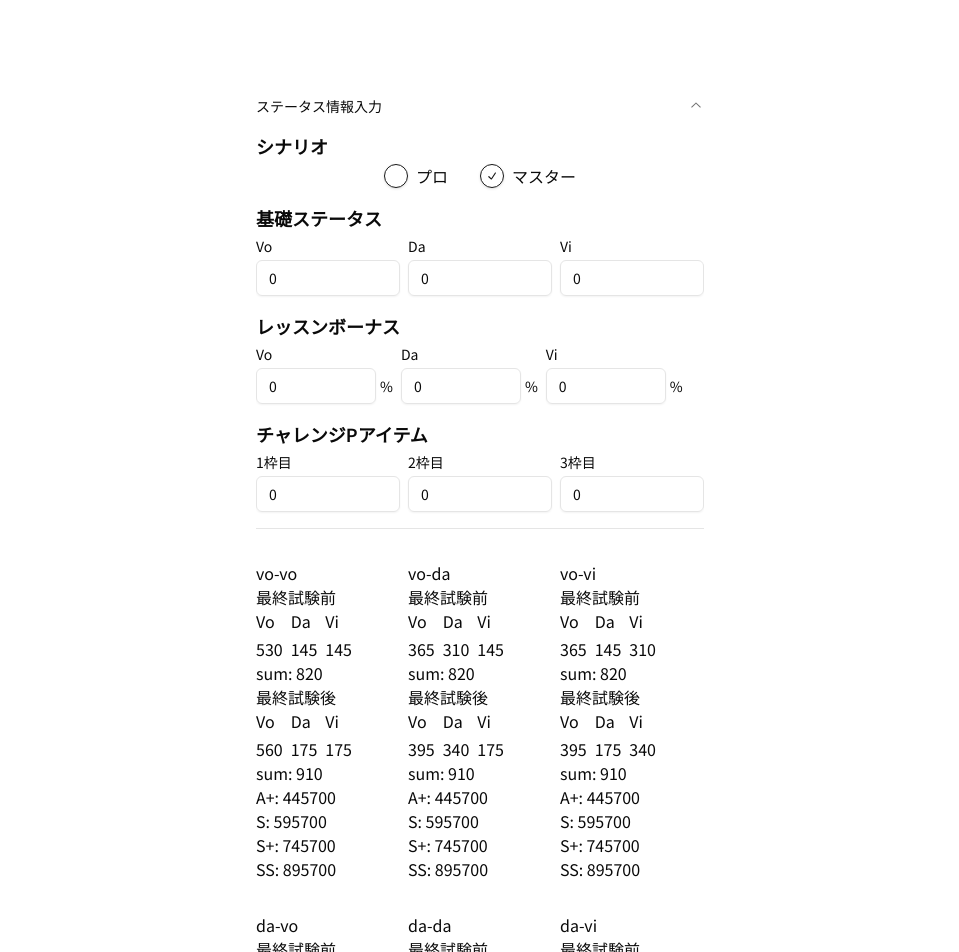
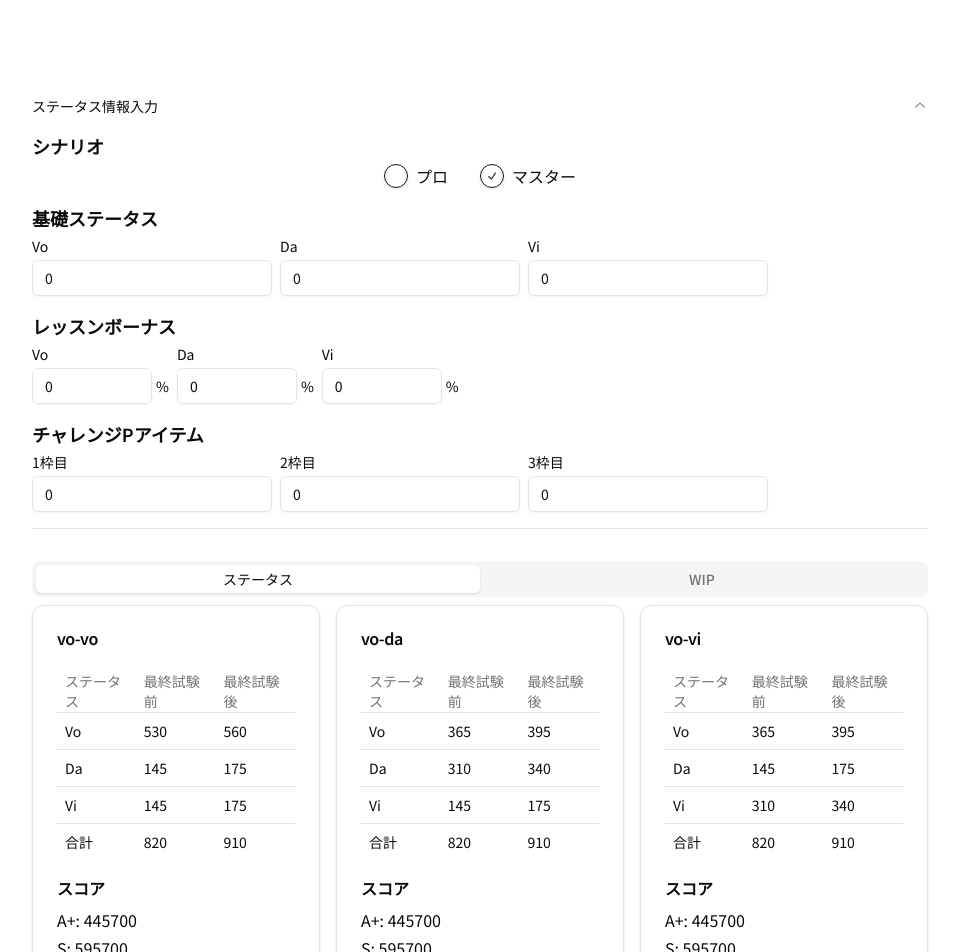
Before and after one commit to ttNKss/galkulator, a Next.js app: page / in a window 1280 px wide. Shown: the top 952 px of the page, without its empty margins (160-1119 px from the left). Built offline with nearby package versions, Linux system fonts and the light colour scheme.

Commit message:
タブ設定

```diff
--- a/package.json
+++ b/package.json
@@ -15,6 +15,7 @@
     "@radix-ui/react-label": "^2.1.0",
     "@radix-ui/react-radio-group": "^1.2.1",
     "@radix-ui/react-slot": "^1.1.0",
+    "@radix-ui/react-tabs": "^1.1.1",
     "class-variance-authority": "^0.7.0",
     "clsx": "^2.1.1",
     "lucide-react": "^0.452.0",
--- a/src/app/page.tsx
+++ b/src/app/page.tsx
@@ -7,9 +7,19 @@ import {
   AccordionItem,
   AccordionTrigger
 } from '@/components/ui/accordion'
+import { Card, CardContent, CardHeader, CardTitle } from '@/components/ui/card'
 import { Input } from '@/components/ui/input'
 import { Label } from '@/components/ui/label'
 import { RadioGroup, RadioGroupItem } from '@/components/ui/radio-group'
+import {
+  Table,
+  TableBody,
+  TableCell,
+  TableHead,
+  TableHeader,
+  TableRow
+} from '@/components/ui/table'
+import { Tabs, TabsContent, TabsList, TabsTrigger } from '@/components/ui/tabs'
 import {
   type Challenge,
   type Params,
@@ -70,8 +80,8 @@ export default function Home() {
   }
 
   return (
-    <div className='grid items-center justify-items-center min-h-screen p-8 pb-20 sm:p-20 font-[family-name:var(--font-geist-sans)]'>
-      <main className='flex flex-col gap-8 row-start-2 items-center sm:items-start w-full max-w-md'>
+    <div className='grid justify-items-center p-8 pb-20 sm:p-20 font-[family-name:var(--font-geist-sans)]'>
+      <main className='flex flex-col gap-8 row-start-2 items-center sm:items-start w-full max-w-4xl'>
         <Accordion
           type='single'
           collapsible
@@ -263,9 +273,15 @@ export default function Home() {
             </AccordionContent>
           </AccordionItem>
         </Accordion>
-        {paramKeys.map(v1 => (
-          <div className='flex flex-grow gap-2 w-full'>
-            {paramKeys.map(v2 => {
+        <Tabs defaultValue='stats' className='w-full'>
+          <TabsList className='grid w-full grid-cols-2'>
+            <TabsTrigger value='stats'>ステータス</TabsTrigger>
+            <TabsTrigger value='wip'>WIP</TabsTrigger>
+          </TabsList>
+          <TabsContent value='stats'>
+            <div className='grid grid-cols-1 md:grid-cols-3 gap-4 w-full'>
+              {paramKeys.map(v1 =>
+                paramKeys.map(v2 => {
                   const lesson = {
                     stat: v1,
                     isSP: true,
@@ -304,52 +320,67 @@ export default function Home() {
                     vi_result: Math.min(statLimit[scenario].vi, vi + 30)
                   }
                   return (
-                <>
-                  <div className='w-full'>
-                    {`${v1}-${v2}`}
-                    <div>最終試験前</div>
-                    <div className='flex gap-2'>
-                      <div className='flex flex-col gap-1'>
-                        <span>Vo</span>
-                        <span>{vo}</span>
+                    <Card key={`${v1}-${v2}`}>
+                      <CardHeader>
+                        <CardTitle>{`${v1}-${v2}`}</CardTitle>
+                      </CardHeader>
+                      <CardContent>
+                        <Table>
+                          <TableHeader>
+                            <TableRow>
+                              <TableHead>ステータス</TableHead>
+                              <TableHead>最終試験前</TableHead>
+                              <TableHead>最終試験後</TableHead>
+                            </TableRow>
+                          </TableHeader>
+                          <TableBody>
+                            <TableRow>
+                              <TableCell>Vo</TableCell>
+                              <TableCell>{vo}</TableCell>
+                              <TableCell>{vo_result}</TableCell>
+                            </TableRow>
+                            <TableRow>
+                              <TableCell>Da</TableCell>
+                              <TableCell>{da}</TableCell>
+                              <TableCell>{da_result}</TableCell>
+                            </TableRow>
+                            <TableRow>
+                              <TableCell>Vi</TableCell>
+                              <TableCell>{vi}</TableCell>
+                              <TableCell>{vi_result}</TableCell>
+                            </TableRow>
+                            <TableRow>
+                              <TableCell>合計</TableCell>
+                              <TableCell>{vo + da + vi}</TableCell>
+                              <TableCell>
+                                {vo_result + da_result + vi_result}
+                              </TableCell>
+                            </TableRow>
+                          </TableBody>
+                        </Table>
+                        <div className='mt-4'>
+                          <h4 className='font-semibold mb-2'>スコア</h4>
+                          <ul className='space-y-1'>
+                            {rankKeys.map(r => (
+                              <li key={r}>
+                                {r}: {score(r, vo_result, da_result, vi_result)}
+                              </li>
+                            ))}
+                          </ul>
                         </div>
-                      <div className='flex flex-col gap-1'>
-                        <span>Da</span>
-                        <span>{da}</span>
+                      </CardContent>
+                    </Card>
+                  )
+                })
+              )}
             </div>
-                      <div className='flex flex-col gap-1'>
-                        <span>Vi</span>
-                        <span>{vi}</span>
+          </TabsContent>
+          <TabsContent value='wip'>
+            <div className='grid grid-cols-1 md:grid-cols-3 gap-4 w-full'>
+              WIP
             </div>
-                    </div>
-                    {`sum: ${vo + da + vi}`}
-                    <div>最終試験後</div>
-                    <div className='flex gap-2'>
-                      <div className='flex flex-col gap-1'>
-                        <span>Vo</span>
-                        <span>{vo_result}</span>
-                      </div>
-                      <div className='flex flex-col gap-1'>
-                        <span>Da</span>
-                        <span>{da_result}</span>
-                      </div>
-                      <div className='flex flex-col gap-1'>
-                        <span>Vi</span>
-                        <span>{vi_result}</span>
-                      </div>
-                    </div>
-                    {`sum: ${vo_result + da_result + vi_result}`}
-                    {rankKeys.map(r => (
-                      <div>
-                        {r}: {score(r, vo_result, da_result, vi_result)}
-                      </div>
-                    ))}
-                  </div>
-                </>
-              )
-            })}
-          </div>
-        ))}
+          </TabsContent>
+        </Tabs>
       </main>
     </div>
   )
--- /dev/null
+++ b/src/components/ui/card.tsx
@@ -0,0 +1,76 @@
+import * as React from "react"
+
+import { cn } from "@/lib/utils"
+
+const Card = React.forwardRef<
+  HTMLDivElement,
+  React.HTMLAttributes<HTMLDivElement>
+>(({ className, ...props }, ref) => (
+  <div
+    ref={ref}
+    className={cn(
+      "rounded-xl border bg-card text-card-foreground shadow",
+      className
+    )}
+    {...props}
+  />
+))
+Card.displayName = "Card"
+
+const CardHeader = React.forwardRef<
+  HTMLDivElement,
+  React.HTMLAttributes<HTMLDivElement>
+>(({ className, ...props }, ref) => (
+  <div
+    ref={ref}
+    className={cn("flex flex-col space-y-1.5 p-6", className)}
+    {...props}
+  />
+))
+CardHeader.displayName = "CardHeader"
+
+const CardTitle = React.forwardRef<
+  HTMLParagraphElement,
+  React.HTMLAttributes<HTMLHeadingElement>
+>(({ className, ...props }, ref) => (
+  <h3
+    ref={ref}
+    className={cn("font-semibold leading-none tracking-tight", className)}
+    {...props}
+  />
+))
+CardTitle.displayName = "CardTitle"
+
+const CardDescription = React.forwardRef<
+  HTMLParagraphElement,
+  React.HTMLAttributes<HTMLParagraphElement>
+>(({ className, ...props }, ref) => (
+  <p
+    ref={ref}
+    className={cn("text-sm text-muted-foreground", className)}
+    {...props}
+  />
+))
+CardDescription.displayName = "CardDescription"
+
+const CardContent = React.forwardRef<
+  HTMLDivElement,
+  React.HTMLAttributes<HTMLDivElement>
+>(({ className, ...props }, ref) => (
+  <div ref={ref} className={cn("p-6 pt-0", className)} {...props} />
+))
+CardContent.displayName = "CardContent"
+
+const CardFooter = React.forwardRef<
+  HTMLDivElement,
+  React.HTMLAttributes<HTMLDivElement>
+>(({ className, ...props }, ref) => (
+  <div
+    ref={ref}
+    className={cn("flex items-center p-6 pt-0", className)}
+    {...props}
+  />
+))
+CardFooter.displayName = "CardFooter"
+
+export { Card, CardHeader, CardFooter, CardTitle, CardDescription, CardContent }
--- /dev/null
+++ b/src/components/ui/table.tsx
@@ -0,0 +1,120 @@
+import * as React from "react"
+
+import { cn } from "@/lib/utils"
+
+const Table = React.forwardRef<
+  HTMLTableElement,
+  React.HTMLAttributes<HTMLTableElement>
+>(({ className, ...props }, ref) => (
+  <div className="relative w-full overflow-auto">
+    <table
+      ref={ref}
+      className={cn("w-full caption-bottom text-sm", className)}
+      {...props}
+    />
+  </div>
+))
+Table.displayName = "Table"
+
+const TableHeader = React.forwardRef<
+  HTMLTableSectionElement,
+  React.HTMLAttributes<HTMLTableSectionElement>
+>(({ className, ...props }, ref) => (
+  <thead ref={ref} className={cn("[&_tr]:border-b", className)} {...props} />
+))
+TableHeader.displayName = "TableHeader"
+
+const TableBody = React.forwardRef<
+  HTMLTableSectionElement,
+  React.HTMLAttributes<HTMLTableSectionElement>
+>(({ className, ...props }, ref) => (
+  <tbody
+    ref={ref}
+    className={cn("[&_tr:last-child]:border-0", className)}
+    {...props}
+  />
+))
+TableBody.displayName = "TableBody"
+
+const TableFooter = React.forwardRef<
+  HTMLTableSectionElement,
+  React.HTMLAttributes<HTMLTableSectionElement>
+>(({ className, ...props }, ref) => (
+  <tfoot
+    ref={ref}
+    className={cn(
+      "border-t bg-muted/50 font-medium [&>tr]:last:border-b-0",
+      className
+    )}
+    {...props}
+  />
+))
+TableFooter.displayName = "TableFooter"
+
+const TableRow = React.forwardRef<
+  HTMLTableRowElement,
+  React.HTMLAttributes<HTMLTableRowElement>
+>(({ className, ...props }, ref) => (
+  <tr
+    ref={ref}
+    className={cn(
+      "border-b transition-colors hover:bg-muted/50 data-[state=selected]:bg-muted",
+      className
+    )}
+    {...props}
+  />
+))
+TableRow.displayName = "TableRow"
+
+const TableHead = React.forwardRef<
+  HTMLTableCellElement,
+  React.ThHTMLAttributes<HTMLTableCellElement>
+>(({ className, ...props }, ref) => (
+  <th
+    ref={ref}
+    className={cn(
+      "h-10 px-2 text-left align-middle font-medium text-muted-foreground [&:has([role=checkbox])]:pr-0 [&>[role=checkbox]]:translate-y-[2px]",
+      className
+    )}
+    {...props}
+  />
+))
+TableHead.displayName = "TableHead"
+
+const TableCell = React.forwardRef<
+  HTMLTableCellElement,
+  React.TdHTMLAttributes<HTMLTableCellElement>
+>(({ className, ...props }, ref) => (
+  <td
+    ref={ref}
+    className={cn(
+      "p-2 align-middle [&:has([role=checkbox])]:pr-0 [&>[role=checkbox]]:translate-y-[2px]",
+      className
+    )}
+    {...props}
+  />
+))
+TableCell.displayName = "TableCell"
+
+const TableCaption = React.forwardRef<
+  HTMLTableCaptionElement,
+  React.HTMLAttributes<HTMLTableCaptionElement>
+>(({ className, ...props }, ref) => (
+  <caption
+    ref={ref}
+    className={cn("mt-4 text-sm text-muted-foreground", className)}
+    {...props}
+  />
+))
+TableCaption.displayName = "TableCaption"
+
+export {
+  Table,
+  TableHeader,
+  TableBody,
+  TableFooter,
+  TableHead,
+  TableRow,
+  TableCell,
+  TableCaption,
+}
--- /dev/null
+++ b/src/components/ui/tabs.tsx
@@ -0,0 +1,55 @@
+"use client"
+
+import * as React from "react"
+import * as TabsPrimitive from "@radix-ui/react-tabs"
+
+import { cn } from "@/lib/utils"
+
+const Tabs = TabsPrimitive.Root
+
+const TabsList = React.forwardRef<
+  React.ElementRef<typeof TabsPrimitive.List>,
+  React.ComponentPropsWithoutRef<typeof TabsPrimitive.List>
+>(({ className, ...props }, ref) => (
+  <TabsPrimitive.List
+    ref={ref}
+    className={cn(
+      "inline-flex h-9 items-center justify-center rounded-lg bg-muted p-1 text-muted-foreground",
+      className
+    )}
+    {...props}
+  />
+))
+TabsList.displayName = TabsPrimitive.List.displayName
+
+const TabsTrigger = React.forwardRef<
+  React.ElementRef<typeof TabsPrimitive.Trigger>,
+  React.ComponentPropsWithoutRef<typeof TabsPrimitive.Trigger>
+>(({ className, ...props }, ref) => (
+  <TabsPrimitive.Trigger
+    ref={ref}
+    className={cn(
+      "inline-flex items-center justify-center whitespace-nowrap rounded-md px-3 py-1 text-sm font-medium ring-offset-background transition-all focus-visible:outline-none focus-visible:ring-2 focus-visible:ring-ring focus-visible:ring-offset-2 disabled:pointer-events-none disabled:opacity-50 data-[state=active]:bg-background data-[state=active]:text-foreground data-[state=active]:shadow",
+      className
+    )}
+    {...props}
+  />
+))
+TabsTrigger.displayName = TabsPrimitive.Trigger.displayName
+
+const TabsContent = React.forwardRef<
+  React.ElementRef<typeof TabsPrimitive.Content>,
+  React.ComponentPropsWithoutRef<typeof TabsPrimitive.Content>
+>(({ className, ...props }, ref) => (
+  <TabsPrimitive.Content
+    ref={ref}
+    className={cn(
+      "mt-2 ring-offset-background focus-visible:outline-none focus-visible:ring-2 focus-visible:ring-ring focus-visible:ring-offset-2",
+      className
+    )}
+    {...props}
+  />
+))
+TabsContent.displayName = TabsPrimitive.Content.displayName
+
+export { Tabs, TabsList, TabsTrigger, TabsContent }
```
Also changed, not shown: 1 other file (tests, documents, lock files or other folders). Lines whose indentation alone changed are shown as unchanged.
